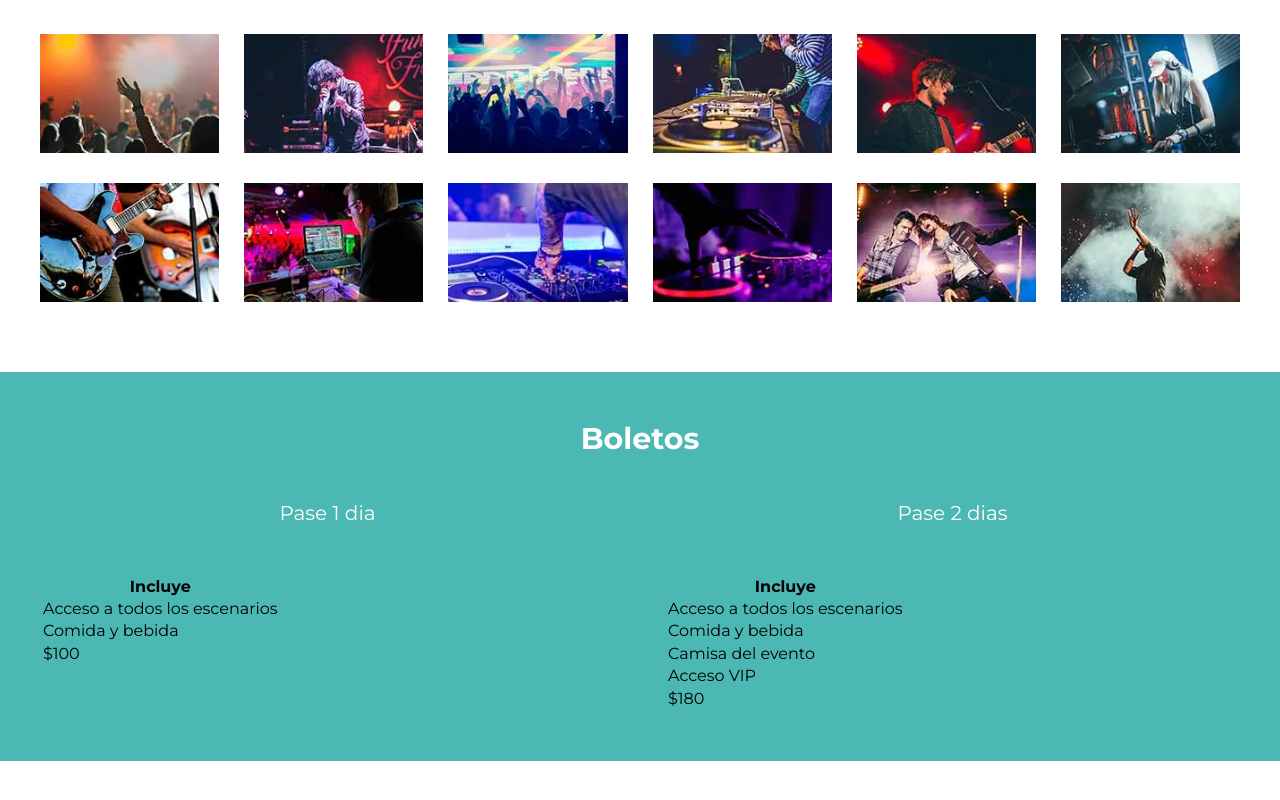
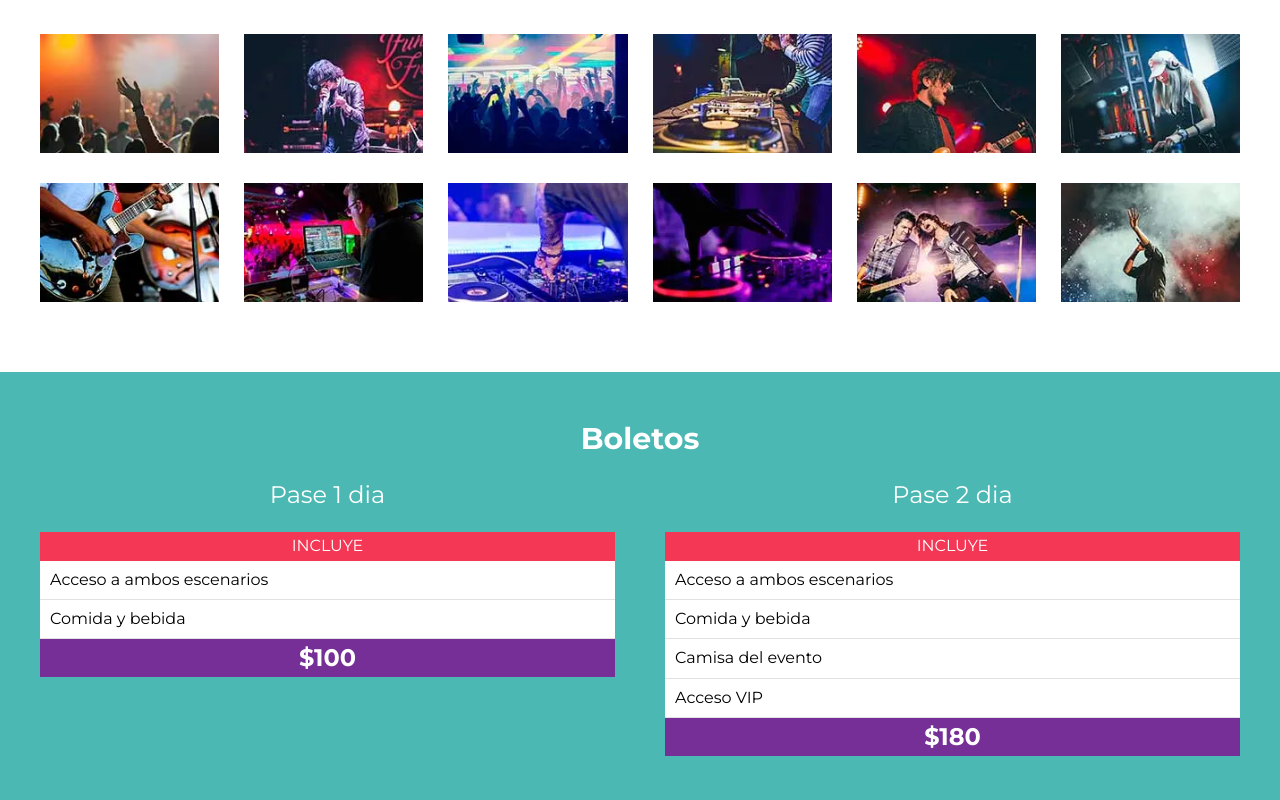
Before and after one commit to louysdev/festival-musica, a website: page index.html in a window 1280 px wide. Shown: the part 2940-3740 px from the top of the page. Before the commit the page ends 3701 px from the top, so only its background shows below. Drawn offline with Linux system fonts and the light colour scheme.

Commit message:
Creando los boletos

```diff
--- a/index.html
+++ b/index.html
@@ -123,77 +123,37 @@
         <h3>Boletos</h3>
 
         <div class="contenedor-boletos contenedor">
-            <div class="basico plan">
-                <p>Pase 1 dia</p>
-                <table class="pase">
-                    <thead>
-                        <tr>
-                            <th>
-                                Incluye
-                            </th>
-                        </tr>
-                    </thead>
-                    <tbody>
-                        <tr>
-                            <td>
-                                Acceso a todos los escenarios
-                            </td>
-                        </tr>
-                        <tr>
-                            <td>
-                                Comida y bebida
-                            </td>
-                        </tr>
-                    </tbody>
-                    <tfoot>
-                        <tr>
-                            <td>
-                                $100
-                            </td>
-                        </tr>
-                    </tfoot>
-                </table>
+            <div class="basico pase">
+                <p class="nombre-pase">Pase 1 dia</p>
+                <header class="pase-header">
+                    <p>Incluye</p>
+                </header>
+                <div class="pase-body">
+                    <ul>
+                        <li>Acceso a ambos escenarios</li>
+                        <li>Comida y bebida</li>
+                    </ul>
+                </div>
+                <footer class="pase-footer">
+                    <p>$100</p>
+                </footer>
             </div>
-            <div class="premium plan">
-                <p>Pase 2 dias</p>
-                <table class="pase">
-                    <thead>
-                        <tr>
-                            <th>
-                                Incluye
-                            </th>
-                        </tr>
-                    </thead>
-                    <tbody>
-                        <tr>
-                            <td>
-                                Acceso a todos los escenarios
-                            </td>
-                        </tr>
-                        <tr>
-                            <td>
-                                Comida y bebida
-                            </td>
-                        </tr>
-                        <tr>
-                            <td>
-                                Camisa del evento
-                            </td>
-                        </tr>
-                        <tr>
-                            <td>
-                                Acceso VIP
-                            </td>
-                        </tr>
-                    </tbody>
-                    <tfoot>
-                        <tr>
-                            <td>
-                                $180
-                            </td>
-                        </tr>
-                    </tfoot>
-                </table>
+            <div class="premium pase">
+                <p class="nombre-pase">Pase 2 dia</p>
+                <header class="pase-header">
+                    <p>Incluye</p>
+                </header>
+                <div class="pase-body">
+                    <ul>
+                        <li>Acceso a ambos escenarios</li>
+                        <li>Comida y bebida</li>
+                        <li>Camisa del evento</li>
+                        <li>Acceso VIP</li>
+                    </ul>
+                </div>
+                <footer class="pase-footer">
+                    <p>$180</p>
+                </footer>
             </div>
         </div>
     </section>
--- a/src/scss/layout/_boletos.scss
+++ b/src/scss/layout/_boletos.scss
@@ -7,16 +7,59 @@
     }
 
     .contenedor-boletos {
-        margin-top: $separacion / 2;
-        @include grid(2, $separacion)
-    }
 
-    .plan {
-        p {
-            color: $blanco;
-            font-size: 2rem;
-            text-align: center;
-            margin-bottom: $separacion;
+        @include tablet {
+            @include grid(2, $separacion);
         }
     }
 }
+
+.pase {
+
+    .nombre-pase {
+        text-align: center;
+        font-size: 2.4rem;
+        color: $blanco;
+    }
+
+    &-header,
+    &-footer {
+        padding: .5rem;
+        p {
+            text-align: center;
+            color: $blanco;
+            margin: 0;
+        }
+    }
+
+    &-header {
+        background-color: $rosa;
+        p {
+            text-transform: uppercase;
+            font-size: 1.6rem;
+        }
+    }
+    &-body {
+        background-color: $blanco;
+
+        ul {
+            margin: 0;
+            padding: 0;
+            list-style: none;
+
+            li {
+                background-color: $blanco;
+                padding: 1rem;
+                border-bottom: 1px solid #e1e1e1;
+            }
+        }
+    }
+    &-footer {
+        background-color: $morado;
+        p {
+            font-size: 2.4rem;
+            font-weight: $bold;
+        }
+    }
+
+}
```
Also changed, not shown: build/css/app.css, 1 other file.
